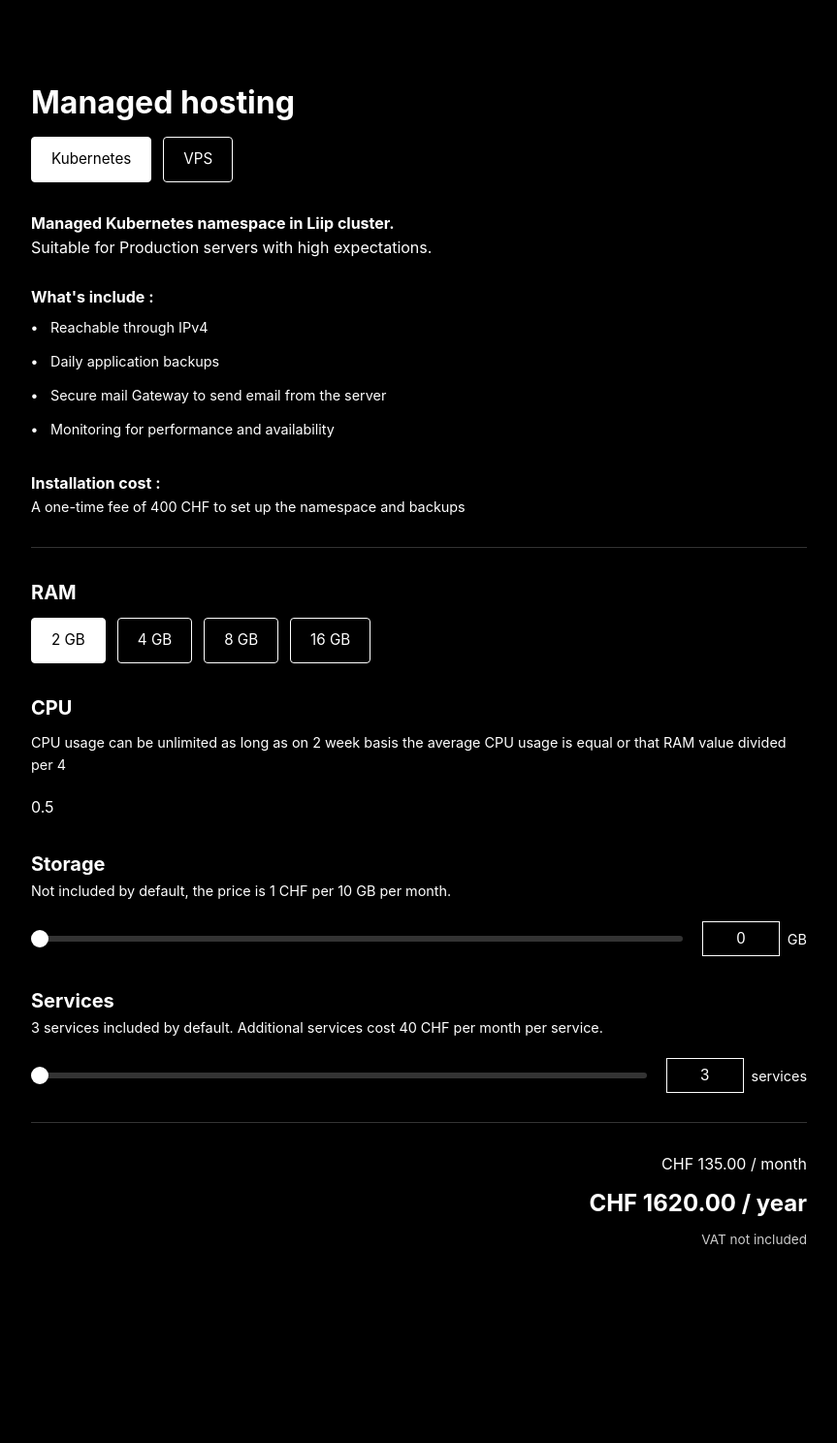
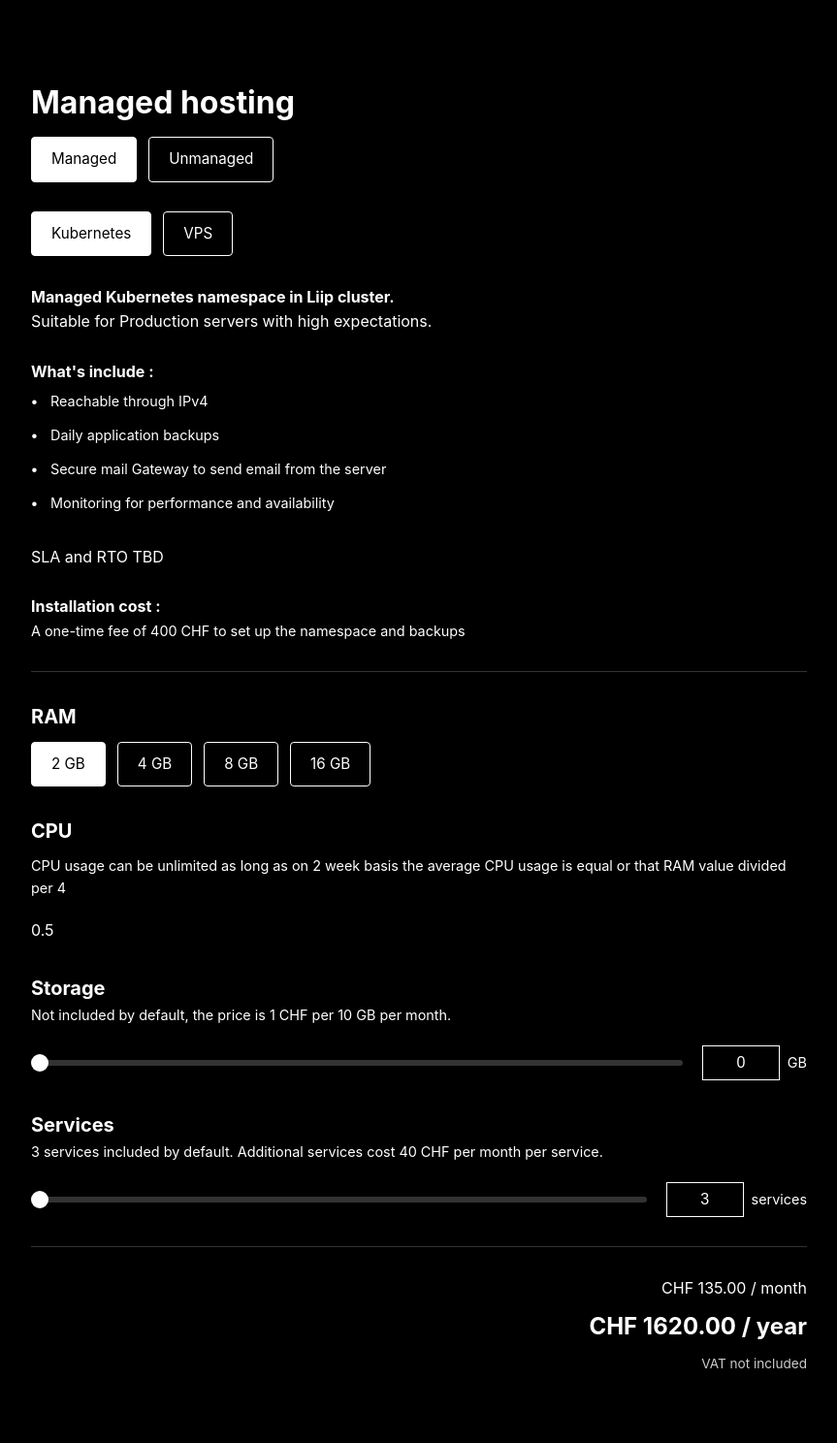
Before and after one commit to ldgtd/poto-calculator, a Jekyll site: the page built from index.html, in a window 1280 px wide. Shown: the whole page at 97% size, without its empty margins (208-1071 px from the left). Built offline with Jekyll 4.4.1, drawn with Linux system fonts in a browser that asks for light colours; before the commit the page ends 1360 px from its top, so only the background shows below that; some of the changed lines change nothing that is shown.

Commit message:
add unmanaged

```diff
--- a/assets/js/calculator.js
+++ b/assets/js/calculator.js
@@ -1,3 +1,5 @@
+const hostingManaged = document.getElementById('hosting-managed');
+const hostingUnmanaged = document.getElementById('hosting-unmanaged');
 const modelKubernetes = document.getElementById('model-kubernetes');
 const modelVPS = document.getElementById('model-vps');
 const ram2 = document.getElementById('ram-2');
@@ -70,25 +72,39 @@
   const storage = parseInt(storageInput.value) || 0;
   const services = parseInt(servicesInput.value) || 3;
   const selectedModel = modelKubernetes.checked ? 'kubernetes' : 'vps';
+  const isManaged = hostingManaged.checked;
 
-  let basePrice, storagePrice, ramPrice = 0, servicesPrice = 0;
+  let basePrice, storagePrice, ramPrice = 0, servicesPrice = 0, adminFee = 0;
   let monthlyPrice, yearlyPrice;
 
+  // Calculate RAM price (same for both managed and unmanaged)
+  if (selectedModel === 'kubernetes') {
+    ramPrice = ram * 2.5;
+  } else {
+    ramPrice = vpsRamPrices[ram] || 3;
+  }
+
+  storagePrice = storage * 0.1;
+
+  if (!isManaged) {
+    basePrice = 0;
+    servicesPrice = 0;
+    adminFee = 20;
+    monthlyPrice = basePrice + ramPrice + storagePrice + servicesPrice + adminFee;
+    yearlyPrice = monthlyPrice * 12;
+  } else {
     const additionalServices = Math.max(0, services - 3);
     servicesPrice = additionalServices * 40;
 
     if (selectedModel === 'kubernetes') {
       basePrice = basePrices[ram] || 130;
-    ramPrice = ram * 2.5;
-    storagePrice = storage * 0.1;
       monthlyPrice = basePrice + ramPrice + storagePrice + servicesPrice;
       yearlyPrice = monthlyPrice * 12;
     } else {
       basePrice = basePrices[ram] || 130;
-    ramPrice = vpsRamPrices[ram] || 3;
-    storagePrice = storage * 0.1;
       monthlyPrice = basePrice + ramPrice + storagePrice + servicesPrice;
       yearlyPrice = monthlyPrice * 12;
+    }
   }
 
   if (selectedModel === 'kubernetes') {
@@ -105,21 +121,41 @@
 }
 
 function updateModelInfo() {
-  if (modelKubernetes.checked) {
-    document.getElementById('kubernetes-info').style.display = 'block';
-    document.getElementById('vps-info').style.display = 'none';
-    document.getElementById('services-section').style.display = 'block';
+  const isManaged = hostingManaged.checked;
+  const isKubernetes = modelKubernetes.checked;
+  document.getElementById('hosting-title').textContent = isManaged ? 'Managed hosting' : 'Unmanaged hosting';
+  document.getElementById('services-section').style.display = isManaged ? 'block' : 'none';
+  if (isKubernetes) {
+    document.getElementById('kubernetes-managed-info').style.display = isManaged ? 'block' : 'none';
+    document.getElementById('kubernetes-unmanaged-info').style.display = isManaged ? 'none' : 'block';
+    document.getElementById('vps-managed-info').style.display = 'none';
+    document.getElementById('vps-unmanaged-info').style.display = 'none';
     document.getElementById('kubernetes-cpu').style.display = 'block';
     document.getElementById('vps-cpu').style.display = 'none';
   } else {
-    document.getElementById('kubernetes-info').style.display = 'none';
-    document.getElementById('vps-info').style.display = 'block';
-    document.getElementById('services-section').style.display = 'block';
+    document.getElementById('kubernetes-managed-info').style.display = 'none';
+    document.getElementById('kubernetes-unmanaged-info').style.display = 'none';
+    document.getElementById('vps-managed-info').style.display = isManaged ? 'block' : 'none';
+    document.getElementById('vps-unmanaged-info').style.display = isManaged ? 'none' : 'block';
     document.getElementById('kubernetes-cpu').style.display = 'none';
     document.getElementById('vps-cpu').style.display = 'block';
   }
   updateCpuDisplay();
 }
+
+hostingManaged.addEventListener('change', function() {
+  if (this.checked) {
+    updateModelInfo();
+    calculatePrice();
+  }
+});
+
+hostingUnmanaged.addEventListener('change', function() {
+  if (this.checked) {
+    updateModelInfo();
+    calculatePrice();
+  }
+});
 
 modelKubernetes.addEventListener('change', function() {
   if (this.checked) {
--- a/index.html
+++ b/index.html
@@ -8,7 +8,19 @@
     <!-- <img src="{{ '/assets/images/logo-test-1.png' | relative_url }}" alt="Logo" class="logo"> -->
   </div>
   <div class="calculator-content">
-    <h1>Managed hosting</h1>
+    <h1 id="hosting-title">Managed hosting</h1>
+    <section class="config-section">
+      <div class="model-selector">
+        <label class="model-option">
+          <input type="radio" name="hosting-type" id="hosting-managed" value="managed" checked>
+          <span class="model-label">Managed</span>
+        </label>
+        <label class="model-option">
+          <input type="radio" name="hosting-type" id="hosting-unmanaged" value="unmanaged">
+          <span class="model-label">Unmanaged</span>
+        </label>
+      </div>
+    </section>
     <section class="config-section">
       <div class="model-selector">
         <label class="model-option">
@@ -23,7 +35,7 @@
     </section>
 
     <section class="config-section model-info-section">
-      <div id="kubernetes-info" class="model-info">
+      <div id="kubernetes-managed-info" class="model-info">
         <p><b>Managed Kubernetes namespace in Liip cluster.</b></p>
         <p>Suitable for Production servers with high expectations.</p><br>
         <p><b>What's include :</b></p>
@@ -32,12 +44,22 @@
           <li>Daily application backups</li>
           <li>Secure mail Gateway to send email from the server</li>
           <li>Monitoring for performance and availability</li><br>
-
+          <p>SLA and RTO TBD</p><br>
           <p><b>Installation cost :</b></p>
           <p class="section-description">A one-time fee of 400 CHF to set up the namespace and backups</p>
         </ul>
       </div>
-      <div id="vps-info" class="model-info" style="display: none;">
+      <div id="kubernetes-unmanaged-info" class="model-info" style="display: none;">
+        <p><b>Unmanaged Kubernetes namespace in Liip cluster.</b></p><br>
+        <p><b>What's include :</b></p>
+        <ul class="model-info-features">
+          <li>Reachable through IPv4</li>
+        </ul><br>
+        <p>SLA and RTO TBD</p><br>
+        <p><b>Installation cost :</b></p>
+        <p class="section-description">A one-time fee of 400 CHF to set up the namespace</p>
+      </div>
+      <div id="vps-managed-info" class="model-info" style="display: none;">
         <p>Suitable for Production servers or staging with high expectations.</p><br>
         <p><b>What's include :</b></p>
         <ul class="model-info-features">
@@ -48,6 +70,16 @@
           <li>Services management (Ensure uptime, updates for third-party dependencies)</li>
           <li>Technical work to change the VPS type</li>
         </ul><br>
+        <p>SLA and RTO TBD</p><br>
+        <p><b>Installation cost :</b></p>
+        <p class="section-description">A one-time fee of 400 CHF  for a group of servers with the same configuration ordered at the same time.</p>
+      </div>
+      <div id="vps-unmanaged-info" class="model-info" style="display: none;">
+        <p><b>What's include :</b></p>
+        <ul class="model-info-features">
+          <li>An IPv4</li>
+        </ul>
+        <p>SLA and RTO TBD</p><br>
         <p><b>Installation cost :</b></p>
         <p class="section-description">A one-time fee of 400 CHF  for a group of servers with the same configuration ordered at the same time.</p>
       </div>
```
Lines whose indentation alone changed are shown as unchanged.
